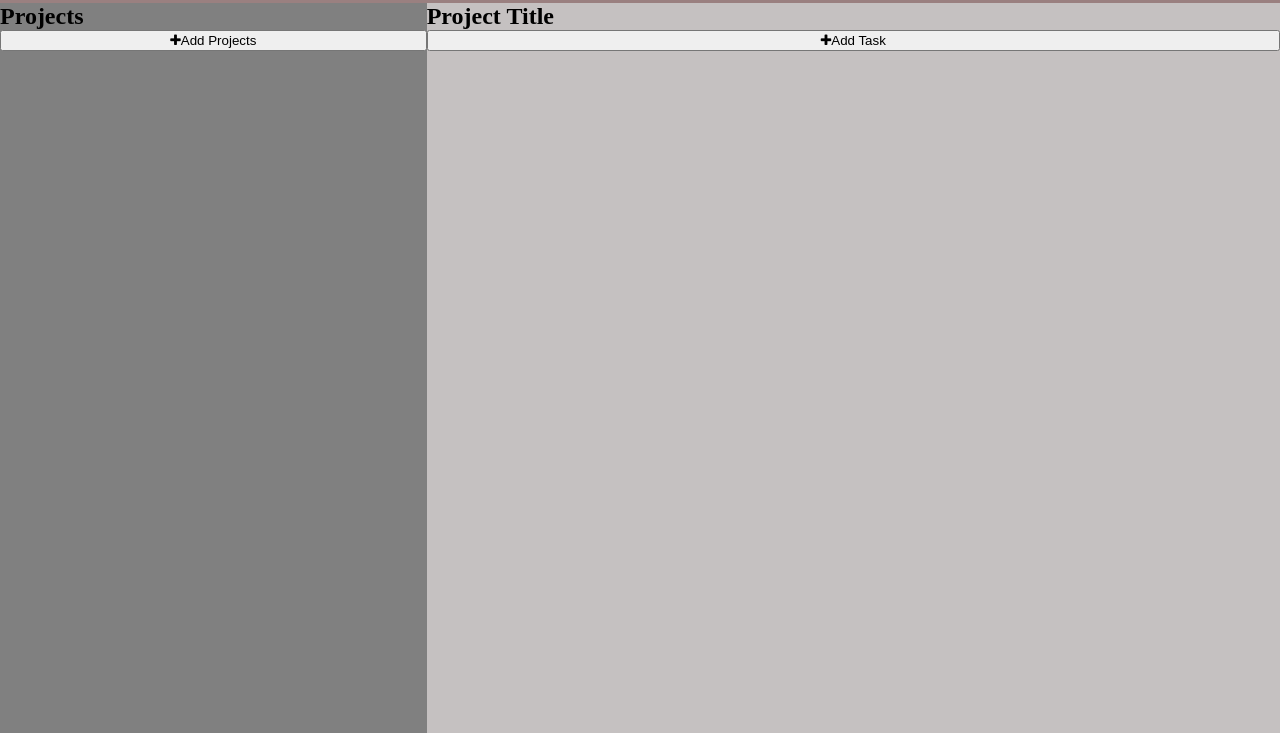
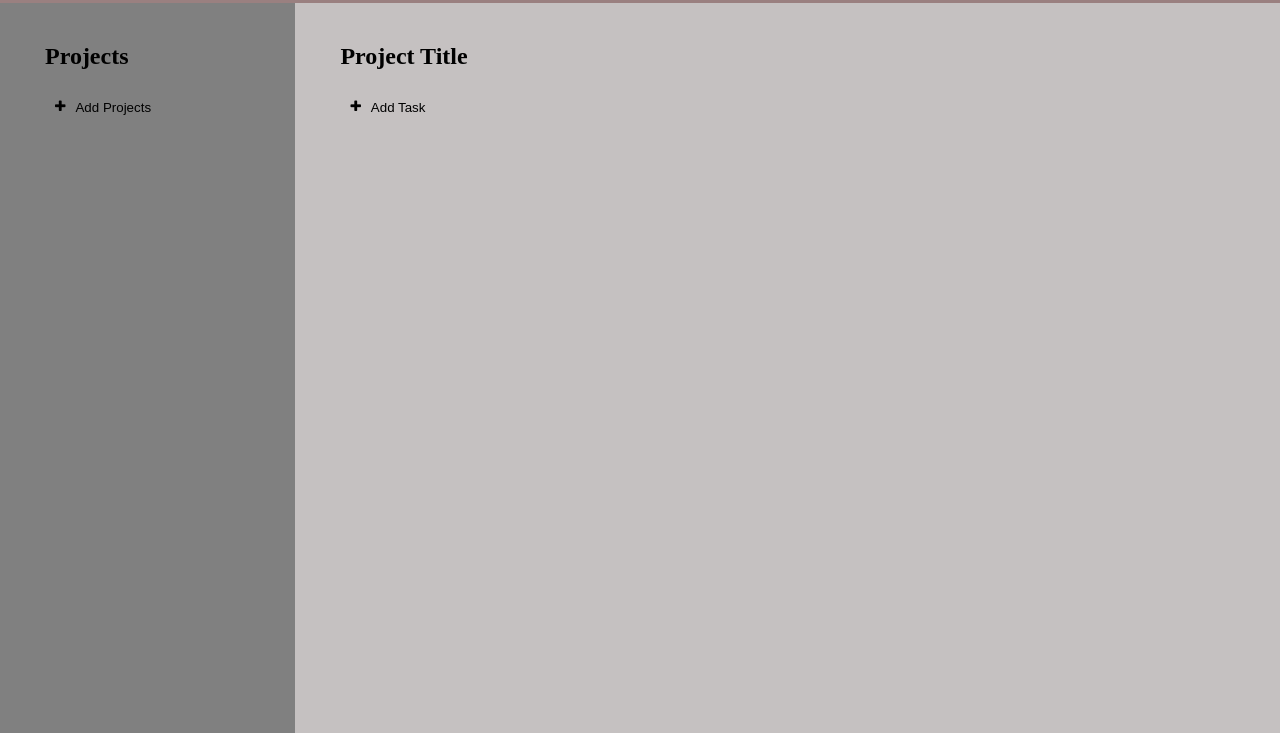
Before and after one commit to yabetsg/todo-list, a website built with webpack: page dist/index.html in a window 1280 px wide. Shown: the part 67-800 px from the top of the page. Built offline with nearby package versions, Linux system fonts and the light colour scheme.

Commit message:
Create buttons and apply more style

```diff
--- /dev/null
+++ b/src/DOM.js
@@ -0,0 +1,8 @@
+export const selectors = () => {
+  return {
+    addButton: document.querySelector(".addButton"),
+    cancelButton: document.querySelector(".cancelButton"),
+    addProjectButton: document.querySelector(".addProjectButton"),
+    addTaskButton: document.querySelector(".addTaskButton"),
+  };
+};
--- a/src/index.js
+++ b/src/index.js
@@ -0,0 +1 @@
+import { selectors } from "./DOM";
```
Also changed, not shown: dist/index.html, dist/style.css.
